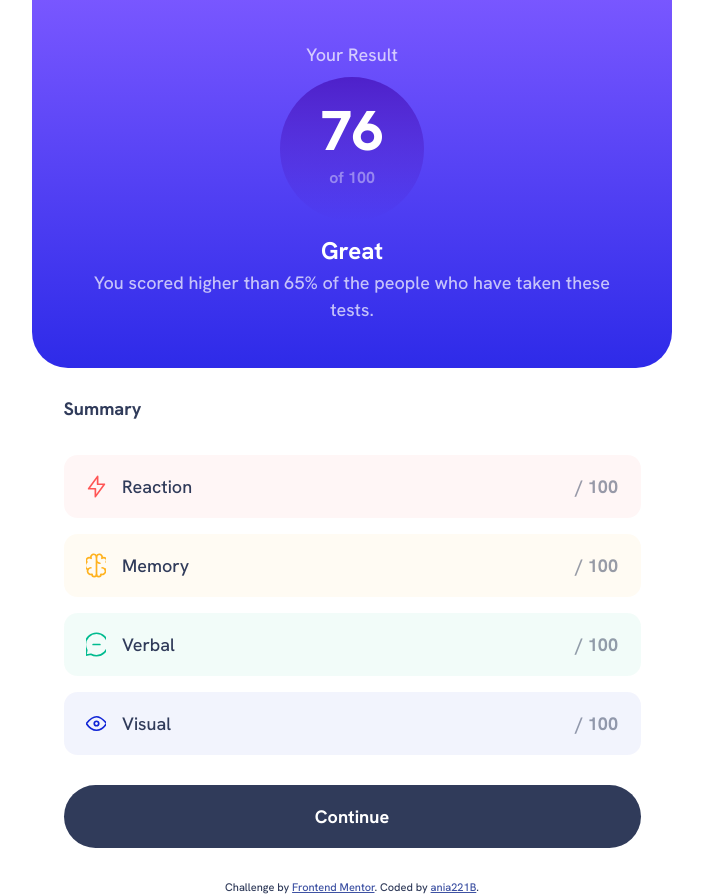
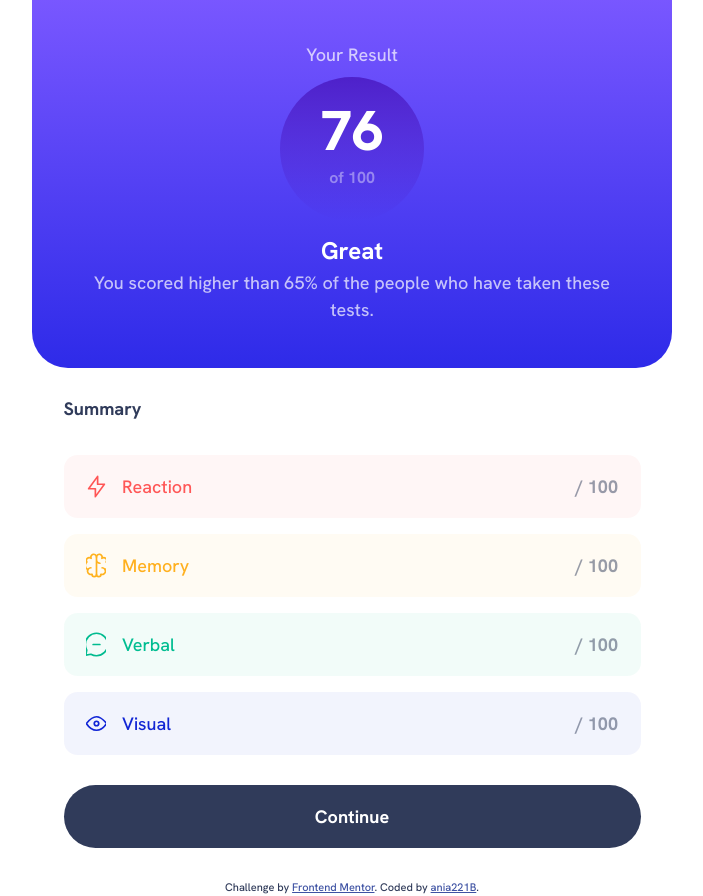
Before and after one commit to ania221B/results-summary-frontend-mentor, a plain HTML site: page index.html in a window 1280 px wide. Shown: the whole page, without its empty margins (288-991 px from the left). Drawn offline with Linux system fonts and the light colour scheme; a script that the page names is missing.

Commit message:
id added

```diff
--- a/index.html
+++ b/index.html
@@ -49,22 +49,22 @@
           <ul class="summary__categories flow" role="list">
             <li>
               <img src="assets/images/icon-reaction.svg" alt="">
-              <p class="category">Reaction</p>
+              <p id="reaction" class="category">Reaction</p>
               <p><span> / 100</span></p>
             </li>
             <li>
               <img src="assets/images/icon-memory.svg" alt="">
-              <p class="category">Memory</p>
+              <p id="memory" class="category">Memory</p>
               <p><span> / 100</span></p>
             </li>
             <li>
               <img src="assets/images/icon-verbal.svg" alt="">
-              <p class="category">Verbal</p>
+              <p id="verbal" class="category">Verbal</p>
               <p><span> / 100</span></p>
             </li>
             <li>
               <img src="assets/images/icon-visual.svg" alt="">
-              <p class="category">Visual</p>
+              <p id="visual" class="category">Visual</p>
               <p><span> / 100</span></p>
             </li>
           </ul>
```
